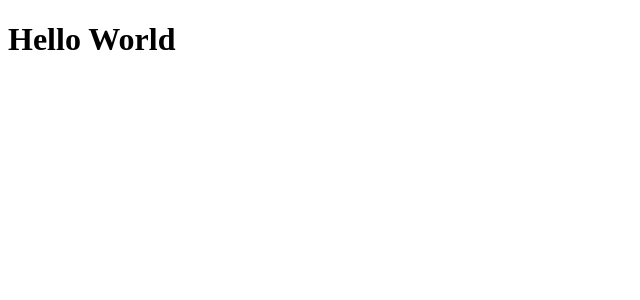
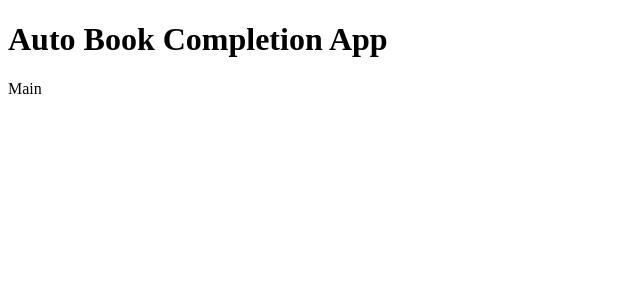
Before and after one commit to PeteSeeling/Auto-Book, a React app: page / in a window 1280 px wide. Shown: the top 300 px of the page, without its empty margins (0-640 px from the left). Built offline with nearby package versions, Linux system fonts and the light colour scheme.

Commit message:
outline created.

```diff
--- a/src/App.jsx
+++ b/src/App.jsx
@@ -1,3 +1,23 @@
+import { Route, Switch } from "react-router-dom"
+import { BrowserRouter as Router } from "react-router-dom"
+
+import Header from "./views/Header"
+import Main from "./views/Main.jsx"
+
+
 export default function App() {
-  return <h1>Hello World</h1>;
+  return (
+   <>
+   <Router>
+    <Switch>
+
+      <Route exact path="/">
+      <Header />
+      <Main />
+
+  </Route>
+      </Switch>
+      </Router>
+      </>
+  )
 }
--- /dev/null
+++ b/src/views/Header.jsx
@@ -0,0 +1,9 @@
+//write a header component that will be used in the App component to display a header on the page. The header should be an h1 that say 'Auto Book Completion App'
+
+import React from 'react';
+
+export default function Header() {
+  return <h1>Auto Book Completion App</h1>
+
+ ;
+}
--- /dev/null
+++ b/src/views/Main.jsx
@@ -0,0 +1,7 @@
+//file that contains the body of the app. This file will contain all of the components that will be rendered to the DOM. The App component will be rendered to the DOM in the index.js file.
+
+//write a main component that will be used in the App component to display the main content of the page. The main component should be a div with a class of 'main'. The main component should render the book creation components
+
+export default function Main() {
+  return <div className="main">Main</div>;
+}
```
Also changed, not shown: src/views/Header.css (added).
